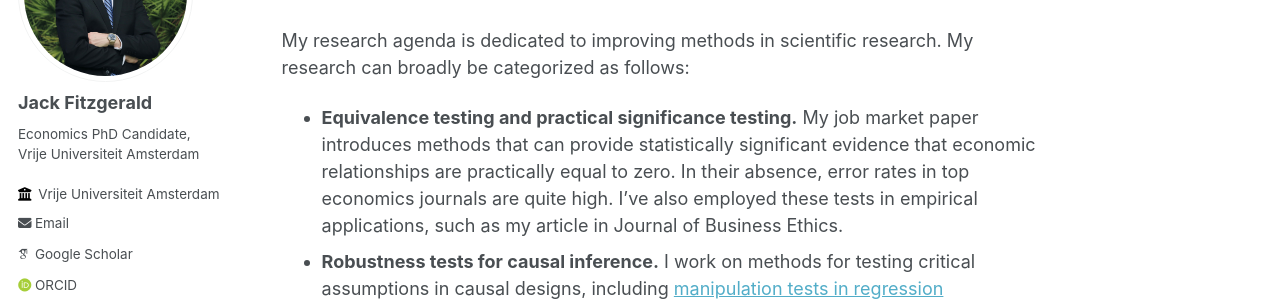
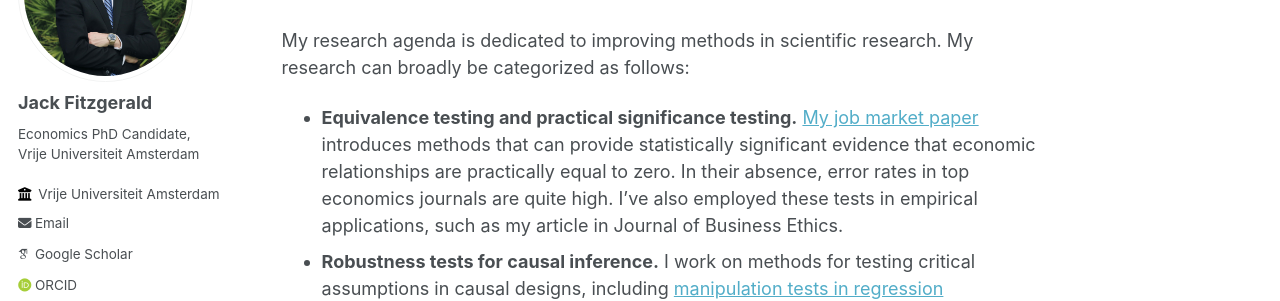
Before and after one commit to jack-fitzgerald/jack-fitzgerald.github.io, a Jekyll site: the page built from _pages/about.md, in a window 1280 px wide and 1049 px high. Shown: the part 211-512 px from the top of the window. Built offline with Jekyll 4.4.1, drawn with Linux system fonts in a browser that asks for light colours; some web fonts are replaced; part of the change alters nothing that is shown.

```diff
--- a/_pages/about.md
+++ b/_pages/about.md
@@ -10,7 +10,7 @@ redirect_from:
 I am a PhD candidate in economics at Vrije Universiteit (VU) Amsterdam. I work on issues in applied econometrics, replication, and economics of science.
 
 My research agenda is dedicated to improving methods in scientific research. My research can broadly be categorized as follows:
-* **Equivalence testing and practical significance testing.** My job market paper introduces methods that can provide statistically significant evidence that economic relationships are practically equal to zero. In their absence, error rates in top economics journals are quite high. I’ve also employed these tests in empirical applications, such as my article in Journal of Business Ethics.
+* **Equivalence testing and practical significance testing.** [My job market paper](https://jack-fitzgerald.github.io/files/The_Need_for_Equivalence_Testing_in_Economics.pdf) introduces methods that can provide statistically significant evidence that economic relationships are practically equal to zero. In their absence, error rates in top economics journals are quite high. I’ve also employed these tests in empirical applications, such as my article in Journal of Business Ethics.
 * **Robustness tests for causal inference.** I work on methods for testing critical assumptions in causal designs, including [manipulation tests in regression discontinuity design](https://jack-fitzgerald.github.io/files/RDD_Equivalence.pdf) and [hypothetical bias experiments](https://jack-fitzgerald.github.io/files/Hypothetical_Bias.pdf).
 * **Replication.** I have reproduced over 120 papers throughout my PhD, and I have [published replication work in <i>Proceedings of the National Academy of Sciences</i>](https://www.pnas.org/doi/10.1073/pnas.2403758121). I have several comments under development and under invited submission concerning publications in in [<i>Management Science</i>](https://jack-fitzgerald.github.io/files/GS22_Replication.pdf), [<i>Nature Human Behaviour</i>](https://jack-fitzgerald.github.io/files/WEA23_Replication.pdf), and [<i>Quarterly Journal of Economics</i>](https://jack-fitzgerald.github.io/files/MS23_Replication.pdf).
 
```
